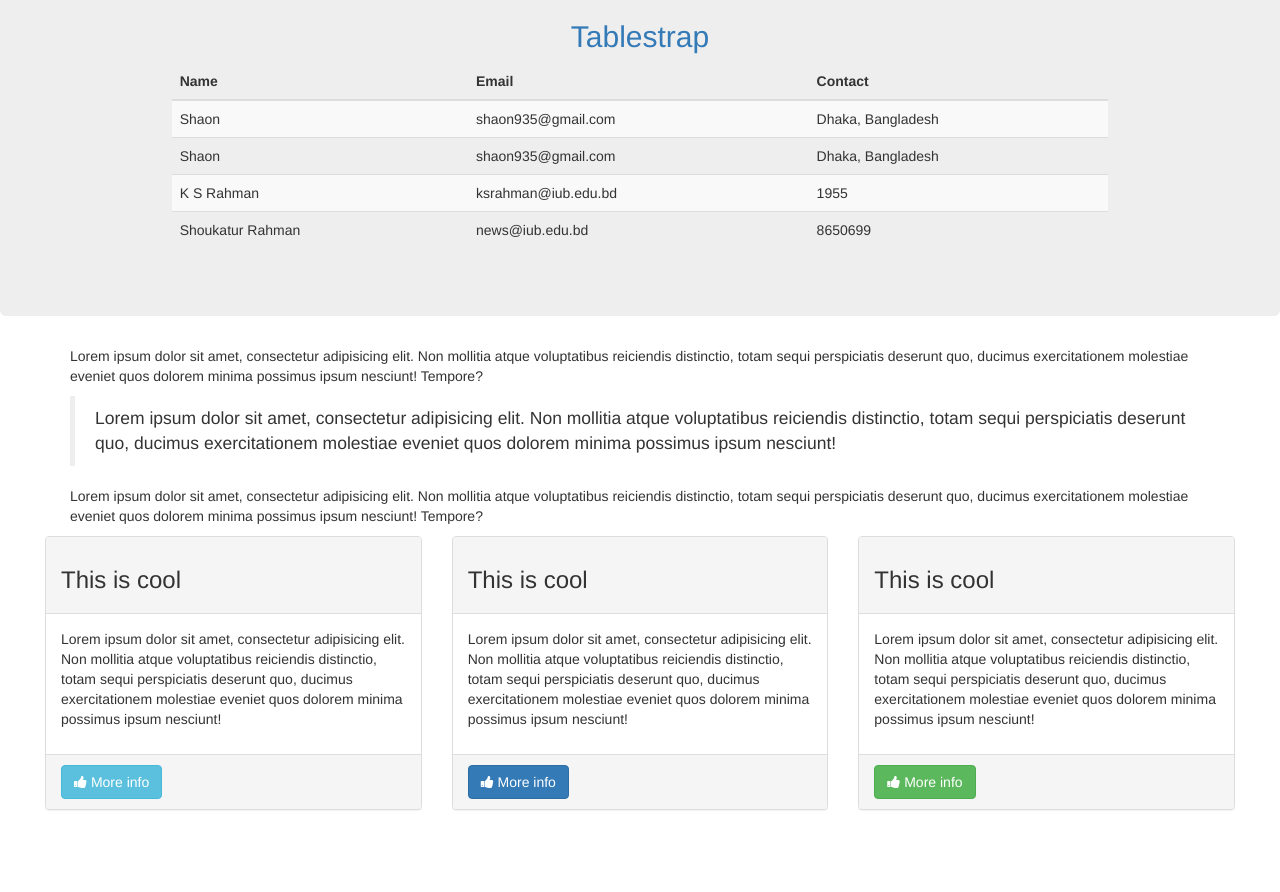
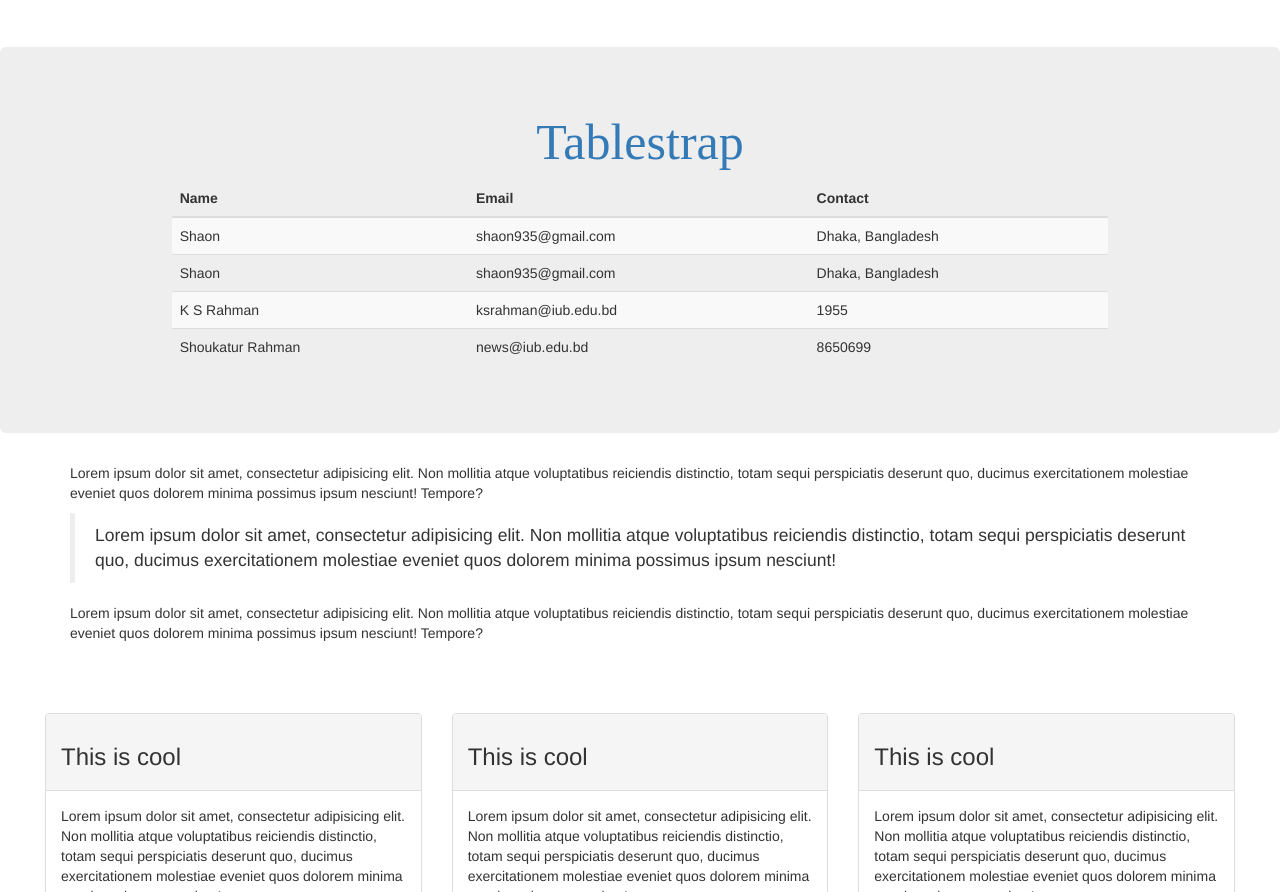
Before and after one commit to shaon935/bootstrap-learning, a plain HTML site: page index.html in a window 1280 px wide. Shown: the part 1908-2800 px from the top of the page. Before the commit the page ends 2738 px from the top, so only its background shows below. Drawn offline with nearby package versions, Linux system fonts and the light colour scheme; a web font is replaced by a local one.

Commit message:
change something

```diff
--- a/css/mystyle.css
+++ b/css/mystyle.css
@@ -1,8 +1,28 @@
 .icons{
-background-color: #5894fc;
-margin-top:50px;
-border-radius:0px !important;
+	background-color: #5894fc;
+	margin-top:50px;
+	border-radius:0px !important;
 }
 .my-icon{
-font-size:50px;
+	font-size:50px;
 }
+.navbar{
+	border-radius: 0px;
+	margin-bottom: 0;
+}
+
+.blue-line{
+    border: 1px solid #2968b2;
+}
+
+h1,h2{
+	font-family: Barrio;
+	font-size: 50px;
+	color: #337ab7;
+}
+.tableTron{
+	margin-top: 50px;
+}
+.my-panels{
+	margin-top: 60px;
+}
```
